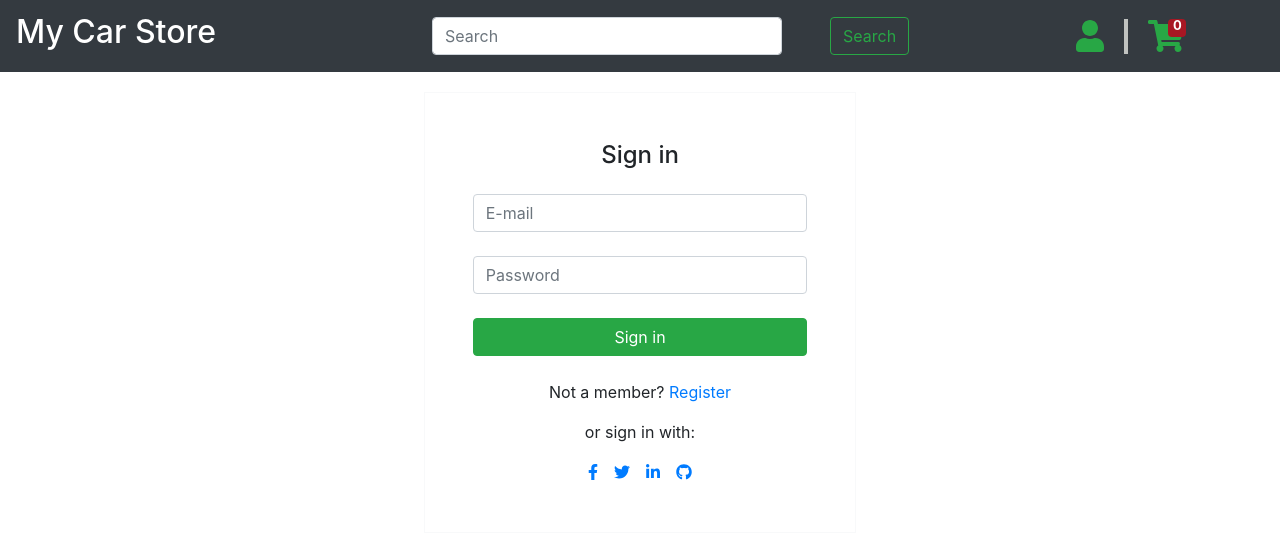
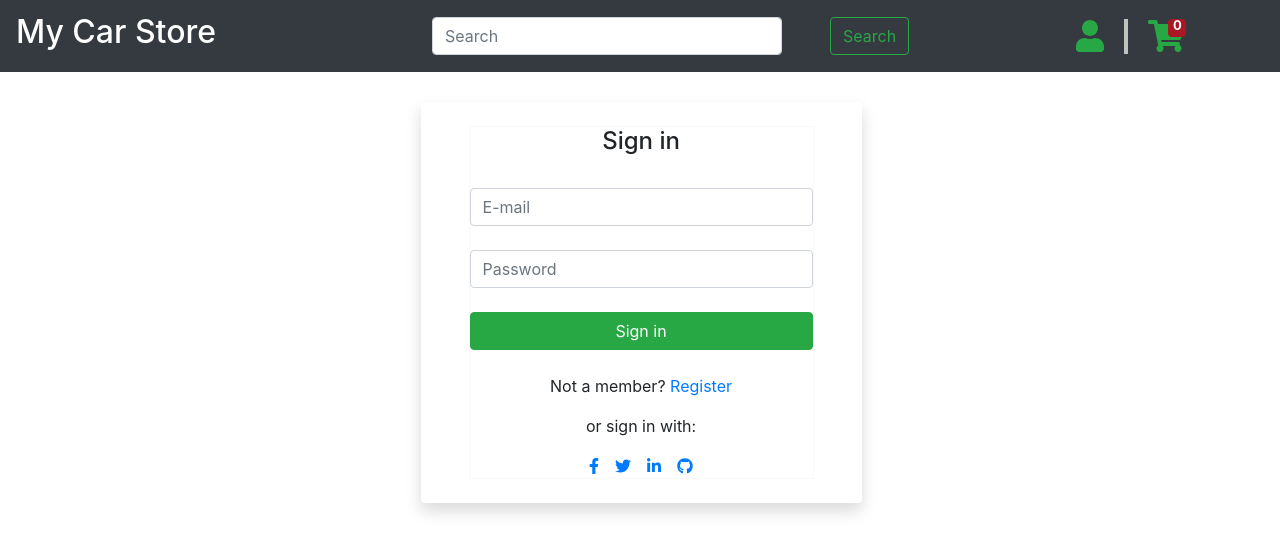
Before and after one commit to binshams339971/first_vue_project, a Vue app: page /#/user/login in a window 1280 px wide. Shown: the top 552 px of the page. Built offline with nearby package versions, Linux system fonts and the light colour scheme.

Commit message:
Signin and Signup Form

```diff
--- a/index.html
+++ b/index.html
@@ -4,6 +4,8 @@
     <meta charset="utf-8">
     <meta name="viewport" content="width=device-width,initial-scale=1.0">
     <title>sampleproject</title>
+    <link rel="stylesheet" href="https://stackpath.bootstrapcdn.com/bootstrap/4.5.0/css/bootstrap.min.css" integrity="sha384-9aIt2nRpC12Uk9gS9baDl411NQApFmC26EwAOH8WgZl5MYYxFfc+NcPb1dKGj7Sk" crossorigin="anonymous">
+
   </head>
   <body>
     <div id="app"></div>
--- a/src/App.vue
+++ b/src/App.vue
@@ -58,6 +58,7 @@ export default {
 </script>
 
 <style>
+
   .container{
     padding-top: 10px;
   }
--- a/src/components/cart.vue
+++ b/src/components/cart.vue
@@ -7,6 +7,7 @@
     <hr>
     <li v-for="(item, index) in items" :key="index" class="list-group-item">
         <button class="btn btn-xs btn-danger" @click="removeItem(index)">-</button>
+        <span class="item-name">{{ item.title }}</span>
         <span class="item-name">{{ item.title }}</span>
         <span class="item-name">-</span>
         <span class="item-price float-right">${{ item.price }}</span>
--- a/src/components/login.vue
+++ b/src/components/login.vue
@@ -1,12 +1,12 @@
 <template>
-  <!-- Default form login -->
-    <div class="container col-md-5" id="dv">
-        <form class="text-center border border-light p-5" action="#!">
 
-            <p class="h4 mb-4">Sign in</p>
-
-            <input type="email" id="defaultLoginFormEmail" class="form-control mb-4" placeholder="E-mail">
-            <input type="password" id="defaultLoginFormPassword" class="form-control mb-4" placeholder="Password">
+    <div class="container-fluid h-100'">
+        <div class="col-md-11 h-100 d-flex justify-content-center align-items-center">
+            <div class="col-md-6 rounded px-5 py-4 shadow bd-white text-left">
+                <form class="text-center border border-light p-12">
+                    <p class="h4 mb-12">Sign in</p><br>
+                    <input type="email" id="defaultLoginFormEmail" name="email" class="form-control mb-4" placeholder="E-mail">
+                    <input type="password" id="defaultLoginFormPassword" name="password" class="form-control mb-4" placeholder="Password">
 
                     <button class="btn btn-success btn-block my-4">Sign in</button>
 
@@ -20,8 +20,9 @@
                     <a href="#" class="mx-2" role="button"><i class="fab fa-twitter light-blue-text"></i></a>
                     <a href="#" class="mx-2" role="button"><i class="fab fa-linkedin-in light-blue-text"></i></a>
                     <a href="#" class="mx-2" role="button"><i class="fab fa-github light-blue-text"></i></a>
-
                 </form>
+            </div>
+        </div>
     </div>
 </template>
 
@@ -32,7 +33,12 @@ export default {
 </script>
 
 <style>
-    #dv{
-
+    .container-fluid {
+        width: 100%;
+        padding-right: 15px;
+        padding-left: 100px;
+        margin-right: auto;
+        margin-left: auto;
+        margin-top: 20px;
     }
 </style>
--- a/src/components/navbar.vue
+++ b/src/components/navbar.vue
@@ -7,16 +7,20 @@
     </form>
     <!--<button class="btn btn-outline-success my-2 my-sm-2 bg-dark" data-toggle="modal" data-target="#exampleModalLong" style="border: none;"><i class="fas fa-shopping-cart fa-2x text-success"></i></button>
         <span class='badge badge-warning' id='lblCartCount'> {{ items.length }} </span> -->
+
         <hr id="a1">
-        <router-link :to="{ path: '/user/login' }"><i class="fa fa-user fa-2x text-success float-sm-right" id="user" aria-hidden="true"></i></router-link>
+        <router-link :to="{ path: '/user/login' }"><i class="fa fa-user fa-2x text-success float-sm-right" id="user"></i></router-link>
         <div class="vl"></div>
+
         <div class="cart">
             <i class="fas fa-shopping-cart fa-2x text-success float-sm-right" id="a" data-toggle="modal" data-target="#exampleModalLong"></i>
             <span class='badge badge-warning' id='lblCartCount'> {{ items.length }} </span>
         </div>
-<!-- Modal -->
+
+
+<!-- Modal Cart -->
             <div class="modal fade" id="exampleModalLong" tabindex="-1" role="dialog" aria-labelledby="exampleModalLongTitle" aria-hidden="true">
-                <div class="modal-dialog" role="document">
+                <div class="modal-dialog" role="document" id="md">
                     <div class="modal-content">
                     <div class="modal-header">
                         <h3 class="modal-title" id="exampleModalLongTitle">Cart</h3>
@@ -109,6 +113,7 @@ export default {
 
 <style>
     #element1 {
+
         display:inline-block;
         margin-left:60px;
     }
@@ -124,6 +129,14 @@ export default {
         width:350px;
         margin-left: 150px;
 
+    }
+    #sign{
+        width: 90px;
+        margin-left: 200px;
+    }
+     #register{
+
+        margin-left: 150px;
     }
     .vl {
         border-left: 4px solid rgb(192, 194, 192);
@@ -141,7 +154,7 @@ export default {
         padding-right: 80px;
     }
 
-    .modal-dialog {
+    #md {
         position: absolute;
         top: 50px;
         right: 0px;
--- a/src/components/registration.vue
+++ b/src/components/registration.vue
@@ -1,29 +1,26 @@
 <template>
-  <div class="container col-md-5">
-    <form class="text-center border border-light p-5" action="#!">
 
-        <p class="h4 mb-4">Sign up</p>
+  <div class="container-fluid h-100'">
+      <div class="col-md-11 h-100 d-flex justify-content-center align-items-center">
+		<div class="col-md-6 rounded px-5 py-4 shadow bd-white text-left">
+                <form class="text-center border border-light p-12">
 
-        <div class="form-row mb-4">
+                    <p class="h4 mb-12">Sign up</p><br>
+
+                    <div class="form-row mb-12">
                         <div class="col">
-                <!-- First name -->
                             <input type="text" id="defaultRegisterFormFirstName" class="form-control" placeholder="First name">
                         </div>
                         <div class="col">
-                <!-- Last name -->
                             <input type="text" id="defaultRegisterFormLastName" class="form-control" placeholder="Last name">
                         </div>
                     </div>
-
-        <!-- E-mail -->
+                    <br>
                     <input type="email" id="defaultRegisterFormEmail" class="form-control mb-4" placeholder="E-mail">
-
                     <input type="text" id="defaultRegisterPhonePassword" class="form-control" placeholder="Phone number" aria-describedby="defaultRegisterFormPhoneHelpBlock">
-        <br/>
+                    <br>
                     <input type="password" id="defaultRegisterFormPassword" class="form-control" placeholder="Password" aria-describedby="defaultRegisterFormPasswordHelpBlock">
-
-
-        <button class="btn btn-success my-4 btn-block" type="submit">Sign in</button>
+                    <button class="btn btn-success my-4 btn-block">Sign in</button>
 
                     <p>Already member?
                         <router-link :to="{ path: '/user/login' }"><a href="">Login</a></router-link>
@@ -37,7 +34,8 @@
                     <a href="#" class="mx-2" role="button"><i class="fab fa-github light-blue-text"></i></a>
 
                 </form>
-
+            </div>
+        </div>
     </div>
 </template>
 
@@ -48,5 +46,13 @@ export default {
 </script>
 
 <style>
+.container-fluid {
+    width: 100%;
+    padding-right: 15px;
+    padding-left: 100px;
+    margin-right: auto;
+    margin-left: auto;
+    margin-top: 20px;
+}
 
 </style>
```
Lines whose indentation alone changed are shown as unchanged.
